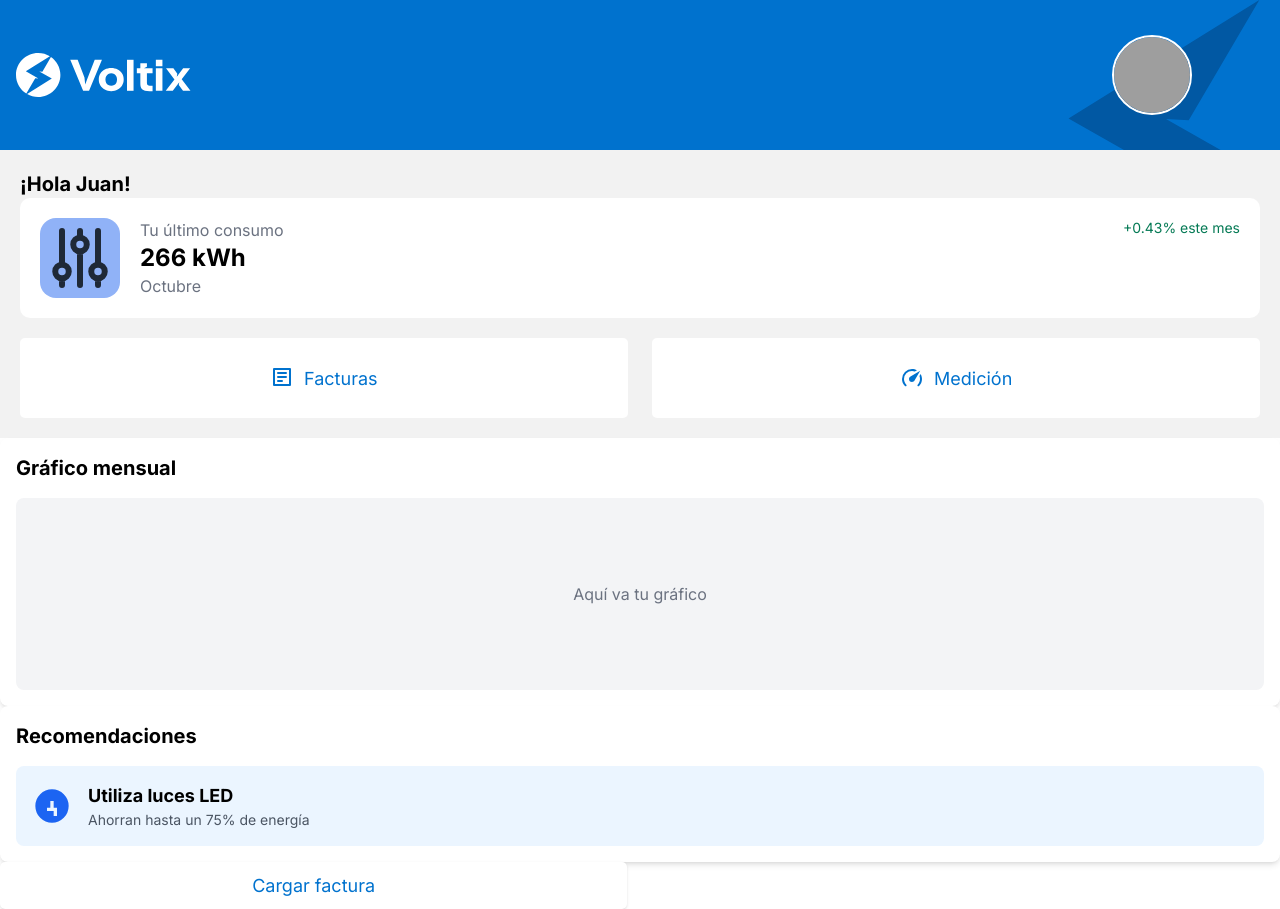
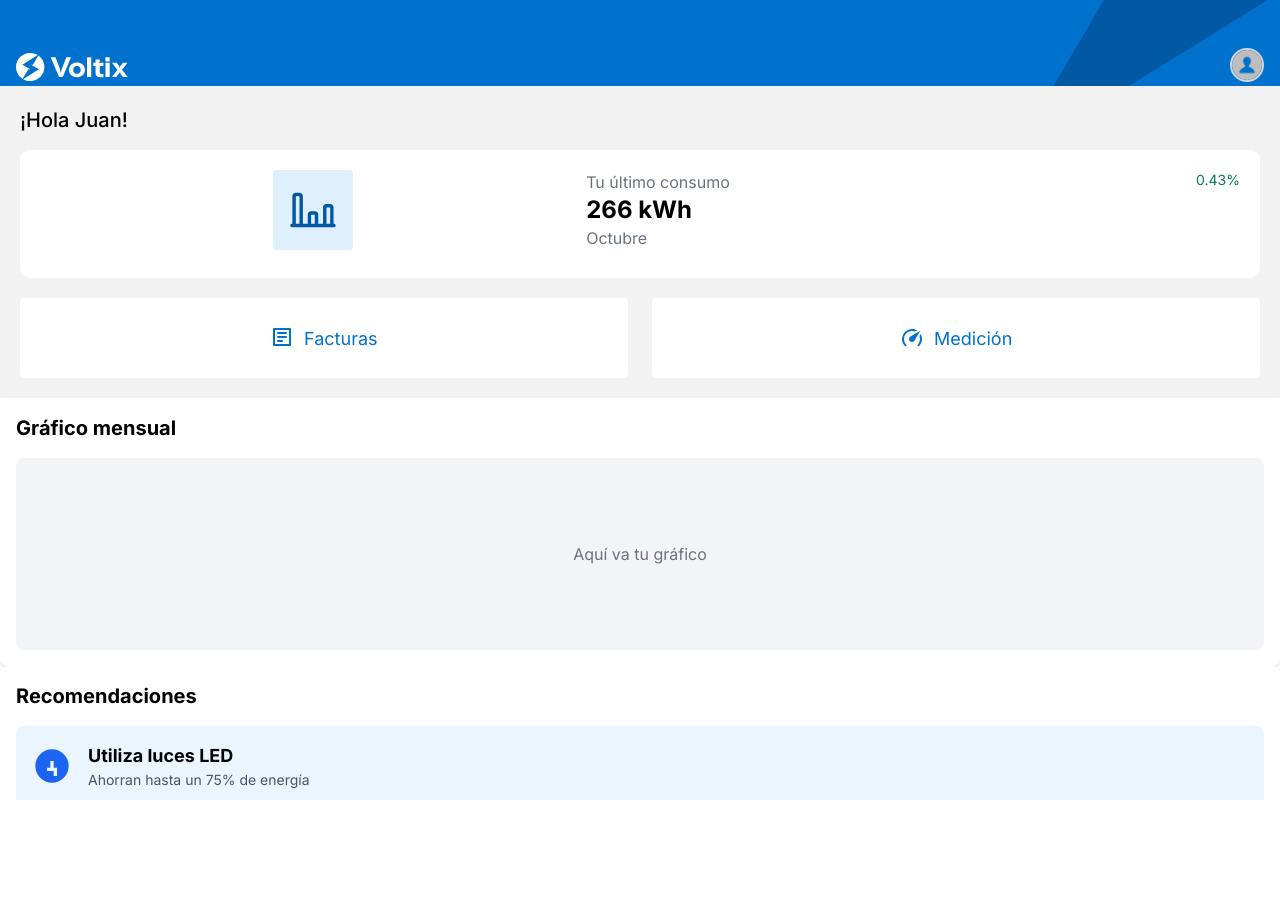
Before and after one commit to teamVoltix/voltix-front, an Angular app: page /home in a window 1280 px wide. After the commit the page ends 800 px from the top, so only its background shows below. Built offline with nearby package versions, Linux system fonts and the light colour scheme; grey boxes are pictures that could not be loaded.

Commit message:
header homepage ok

```diff
--- a/src/app/auth/components/home-page/home-page.component.css
+++ b/src/app/auth/components/home-page/home-page.component.css
@@ -1,57 +1,38 @@
-/* Encabezado azul */
-.header {
+.background {
   display: flex;
-  justify-content: space-between;
-  align-items: center;
-  background-color: #0072ce;
-  color: white;
-  padding: 8px 16px;
-  height: 150px; /* Ajustado a un valor más pequeño */
-  position: relative; /* Para posicionar los elementos dentro del header */
-  overflow: hidden; /* Para que el rayo no se desborde */
+  flex-direction: column;
+  overflow: hidden;
+  margin: 0 auto;
+  width: 100%;
+  height: 100vh;
+  background-color: #0072CE;
+  position: relative;
 }
 
-/* Contenedor de rayo e imagen del perfil */
-.profile-rayo-container {
+.background-image {
   position: absolute;
-  right: 0;
-  top: 0;
-  bottom: 0;
-  left: 0;
-  display: flex;
-  flex-direction: column;
-  align-items: center;
-  justify-content: center; /* Para centrar la imagen de perfil */
+  bottom: 80%;
+  right: 0%;
   z-index: 1;
+  max-width: 35%;
+  width: auto;
+  height: auto;
+  min-width: 100px;
+  z-index: 1;
+
 }
-
-/* Rayo cortado */
-.rayo-cortado {
-  width: 150%;
-  height: 150%;
-  position: absolute;
-  margin-left: 40%;
-  top: 0;
-  left: 0;
+.body-section {
+  z-index: 3;
+  flex: 1;
+  background-color: white;
+  height: 100%;
 }
-
-/* Contenedor de perfil */
-.profile-container {
-  margin-left: 80%;
+.header-section {
+  margin-top: 3rem;
+  width: 100%;
+  color: white;
   position: relative;
-  display: flex;
-  justify-content: center;
-  align-items: center;
-  z-index: 2; /* Para que esté por encima del rayo */
-}
-
-/* Imagen del perfil */
-.profile-container .profile-image {
-  height: 80px; /* Ajusta el tamaño de la imagen del perfil */
-  width: 80px;
-  border-radius: 50%;
-  border: 2px solid;
-  object-fit: cover;
+  z-index: 2;
 }
 
 /* Contenedor de consumo actual (alineado a la derecha) */
--- a/src/app/auth/components/home-page/home-page.component.html
+++ b/src/app/auth/components/home-page/home-page.component.html
@@ -1,56 +1,29 @@
-<div class="header">
-  <div class="logo-container">
-    <img src="assets/images/VoltixLoginBlanco.svg" alt="Logo" class="logo" />
+<div class="background">
+  <img src="/assets/images/rayoAzulLogin.svg" class="background-image" alt="Voltix Logo" />
+
+  <section class="header-section flex items-center justify-between px-4">
+    <div class="text-center">
+      <img src="/assets/images/VoltixLoginBlanco.svg" alt="Voltix logo" class="w-28">
     </div>
-  <div class="flex-grow"></div>
-  <!-- Contenedor del rayo y la imagen del perfil -->
-  <div class="profile-rayo-container">
-    <img
-      class="rayo-cortado"
-      src="assets/images/rayo-cortado.svg"
-      alt="Rayo cortado"
-    />
-    <div class="profile-container">
-      <img src="avatar-default.png" alt="User profile" class="profile-image" />
+    <div
+      class="user-avatar w-[34px] h-[34px] flex justify-end overflow-hidden rounded-full border-2 border-gray-300 mb-1">
+      <img src="/assets/avatar-default.png" alt="Avatar" class="w-full h-full object-cover" />
     </div>
-  </div>
-</div>
-<div class="main">
+  </section>
+  <div class="body-section">
     <!-- Bienvenida -->
     <section class="section">
-    <h2 class="text-xl font-bold">¡Hola Juan!</h2>
+      <h2 class="text-xl font-medium mb-4">¡Hola {{ user.firstname }}!</h2>
 
       <div class="containerConsumo">
-      <svg
-        style="
-          margin-right: 20px;
-          background-color: rgb(144, 178, 247);
-          width: 80px;
-          height: 80px;
-          padding: 10px;
-          border-radius: 20%;
-        "
-        class="w-6 h-6 text-gray-800 dark:text-white"
-        aria-hidden="true"
-        xmlns="http://www.w3.org/2000/svg"
-        fill="none"
-        viewBox="0 0 20 20"
-      >
-        <path
-          stroke="currentColor"
-          stroke-linecap="round"
-          stroke-linejoin="round"
-          stroke-width="2"
-          d="M4 12.25V1m0 11.25a2.25 2.25 0 0 0 0 4.5m0-4.5a2.25 2.25 0 0 1 0 4.5M4 19v-2.25m6-13.5V1m0 2.25a2.25 2.25 0 0 0 0 4.5m0-4.5a2.25 2.25 0 0 1 0 4.5M10 19V7.75m6 4.5V1m0 11.25a2.25 2.25 0 1 0 0 4.5 2.25 2.25 0 0 0 0-4.5ZM16 19v-2"
-        />
-      </svg>
+        <img src="/assets/icons/homePageGraphicIco.svg" alt="Graph Ico" class="graphIco mb-2 mx-auto" />
         <div class="consumo-actual">
           <p class="text-gray-500">Tu último consumo</p>
           <h3 class="text-2xl font-bold">266 kWh</h3>
           <p class="text-gray-500">Octubre</p>
         </div>
         <div class="consumo-mes">
-        <p class="text-green-600 text-sm">+0.43% este mes</p>
+          <p class="text-green-600 text-sm">0.43% </p>
         </div>
       </div>
 
@@ -58,34 +31,17 @@
       <div class="center-boton">
         <div class="botones">
           <button>
-          <svg
-            class="icon"
-            xmlns="http://www.w3.org/2000/svg"
-            fill="none"
-            viewBox="0 0 24 24"
-          >
-            <path
-              stroke="currentColor"
-              stroke-linecap="round"
-              stroke-linejoin="round"
-              stroke-width="2"
-              d="M4 3h16v16H4zM8 7h8M8 11h8M8 15h4"
-            />
+            <svg class="icon" xmlns="http://www.w3.org/2000/svg" fill="none" viewBox="0 0 24 24">
+              <path stroke="currentColor" stroke-linecap="round" stroke-linejoin="round" stroke-width="2"
+                d="M4 3h16v16H4zM8 7h8M8 11h8M8 15h4" />
             </svg>
             <span>Facturas</span>
           </button>
           <button>
-          <svg
-            fill="#0072ce"
-            xmlns="http://www.w3.org/2000/svg"
-            viewBox="0 0 24 24"
-            width="24"
-            height="24"
-          >
+            <svg fill="#0072ce" xmlns="http://www.w3.org/2000/svg" viewBox="0 0 24 24" width="24" height="24">
               <title>speedometer</title>
               <path
-              d="M12,16A3,3 0 0,1 9,13C9,11.88 9.61,10.9 10.5,10.39L20.21,4.77L14.68,14.35C14.18,15.33 13.17,16 12,16M12,3C13.81,3 15.5,3.5 16.97,4.32L14.87,5.53C14,5.19 13,5 12,5A8,8 0 0,0 4,13C4,15.21 4.89,17.21 6.34,18.65H6.35C6.74,19.04 6.74,19.67 6.35,20.06C5.96,20.45 5.32,20.45 4.93,20.07V20.07C3.12,18.26 2,15.76 2,13A10,10 0 0,1 12,3M22,13C22,15.76 20.88,18.26 19.07,20.07V20.07C18.68,20.45 18.05,20.45 17.66,20.06C17.27,19.67 17.27,19.04 17.66,18.65V18.65C19.11,17.2 20,15.21 20,13C20,12 19.81,11 19.46,10.1L20.67,8C21.5,9.5 22,11.18 22,13Z"
-            />
+                d="M12,16A3,3 0 0,1 9,13C9,11.88 9.61,10.9 10.5,10.39L20.21,4.77L14.68,14.35C14.18,15.33 13.17,16 12,16M12,3C13.81,3 15.5,3.5 16.97,4.32L14.87,5.53C14,5.19 13,5 12,5A8,8 0 0,0 4,13C4,15.21 4.89,17.21 6.34,18.65H6.35C6.74,19.04 6.74,19.67 6.35,20.06C5.96,20.45 5.32,20.45 4.93,20.07V20.07C3.12,18.26 2,15.76 2,13A10,10 0 0,1 12,3M22,13C22,15.76 20.88,18.26 19.07,20.07V20.07C18.68,20.45 18.05,20.45 17.66,20.06C17.27,19.67 17.27,19.04 17.66,18.65V18.65C19.11,17.2 20,15.21 20,13C20,12 19.81,11 19.46,10.1L20.67,8C21.5,9.5 22,11.18 22,13Z" />
             </svg>
 
             <span>Medición</span>
@@ -110,14 +66,8 @@
       <h2 class="text-xl font-bold">Recomendaciones</h2>
       <div class="mt-4">
         <div class="bg-blue-50 p-4 rounded-lg flex items-center space-x-4">
-        <svg
-          class="w-10 h-10 text-blue-600"
-          fill="currentColor"
-          viewBox="0 0 24 24"
-        >
-          <path
-            d="M12 2a10 10 0 100 20 10 10 0 000-20zm5 13h-2v3h-2v-3H9v-2h2V9h2v4h2v2z"
-          />
+          <svg class="w-10 h-10 text-blue-600" fill="currentColor" viewBox="0 0 24 24">
+            <path d="M12 2a10 10 0 100 20 10 10 0 000-20zm5 13h-2v3h-2v-3H9v-2h2V9h2v4h2v2z" />
           </svg>
           <div>
             <h3 class="text-lg font-bold">Utiliza luces LED</h3>
@@ -134,3 +84,4 @@
       </button>
     </div>
   </div>
+</div>
--- a/src/app/auth/components/home-page/home-page.component.ts
+++ b/src/app/auth/components/home-page/home-page.component.ts
@@ -5,8 +5,10 @@ import { Component } from '@angular/core';
   standalone: true,
   imports: [],
   templateUrl: './home-page.component.html',
-  styleUrl: './home-page.component.css'
+  styleUrls: ['./home-page.component.css']
 })
 export class HomePageComponent {
-
+  user = {
+    firstname: 'Juan' // Quemado mientras no se conecte el backend, despues hacer dinamico
+  };
 }
```
Also changed, not shown: src/assets/icons/homePageGraphicIco.svg (added). Lines whose indentation alone changed are shown as unchanged.
